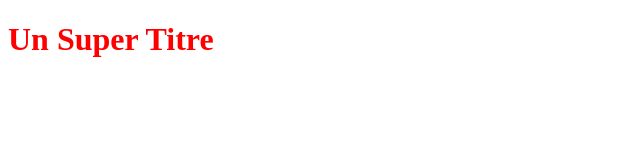
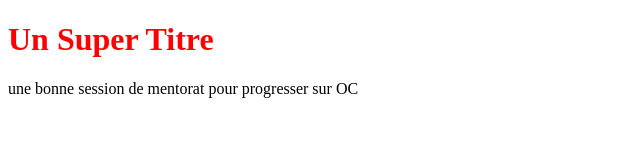
Before and after one commit to Loic84800/Projet1, a plain HTML site: page index.html in a window 1280 px wide. Shown: the whole page, without its empty margins (0-640 px from the left). Drawn offline with Linux system fonts and the light colour scheme.

Commit message:
Update index.html

```diff
--- a/index.html
+++ b/index.html
@@ -6,5 +6,6 @@
     </head>
     <body>
         <h1>Un Super Titre</h1>
+        <p>une bonne session de mentorat pour progresser sur OC</p>
     </body>
 </html>
```
